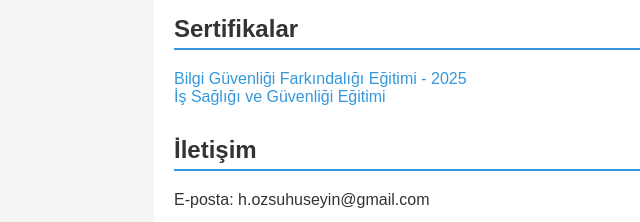
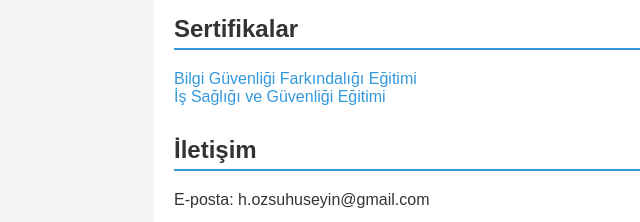
Before and after one commit to Huseyin-Ozsu/huseyin-ozsu.github.io, a plain HTML site: page index.html in a window 1280 px wide. Shown: the part 300-522 px from the top of the page, 66-706 px from the left. Drawn offline with Linux system fonts and the light colour scheme.

Commit message:
Update index.html

```diff
--- a/index.html
+++ b/index.html
@@ -62,7 +62,7 @@
     <section>
       <h2>Sertifikalar</h2>
      <ul>
-  <li><a href="/sertifikalar/bilgi_guvenligi.pdf" target="_blank">Bilgi Güvenliği Farkındalığı Eğitimi - 2025</a></li>
+  <li><a href="/sertifikalar/bilgi_guvenligi.pdf" target="_blank">Bilgi Güvenliği Farkındalığı Eğitimi</a></li>
   <li><a href="/sertifikalar/isg.pdf" target="_blank">İş Sağlığı ve Güvenliği Eğitimi</a></li>
     </ul>
 
```
